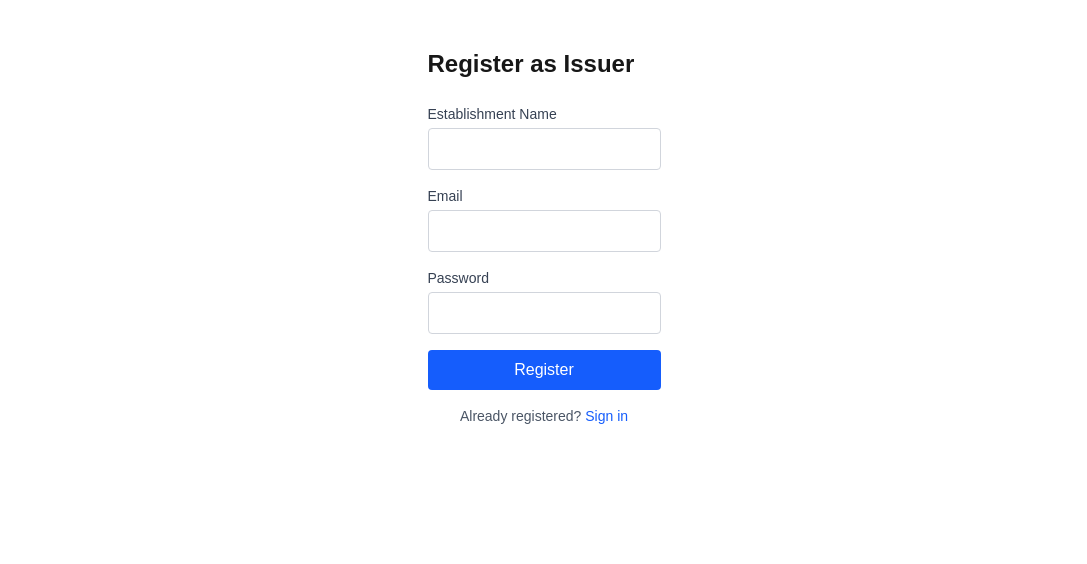
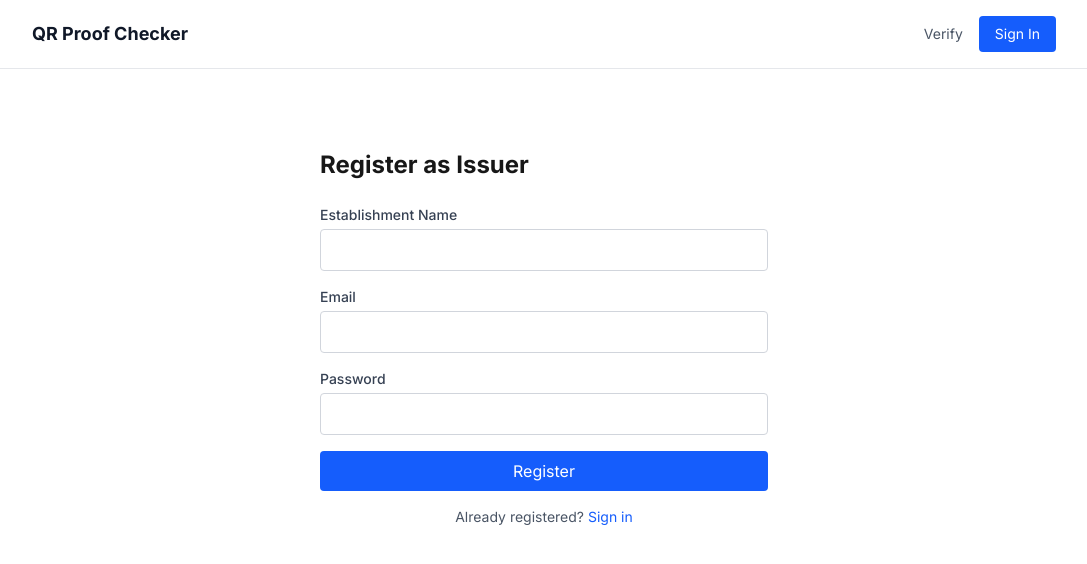
Before and after one commit to gunawanwilljkt/qr-proof-checker, a Next.js app in the folder qr-proof-checker/: page /register in a window 1280 px wide. Shown: the top 564 px of the page, without its empty margins (96-1183 px from the left). Built offline with nearby package versions, Linux system fonts and the light colour scheme; no server answers.

Commit message:
feat: add navigation component and update root layout

```diff
--- a/qr-proof-checker/src/app/layout.tsx
+++ b/qr-proof-checker/src/app/layout.tsx
@@ -1,33 +1,26 @@
 import type { Metadata } from "next";
-import { Geist, Geist_Mono } from "next/font/google";
+import { Inter } from "next/font/google";
 import "./globals.css";
+import Nav from "@/components/nav";
 
-const geistSans = Geist({
-  variable: "--font-geist-sans",
-  subsets: ["latin"],
-});
-
-const geistMono = Geist_Mono({
-  variable: "--font-geist-mono",
-  subsets: ["latin"],
-});
+const inter = Inter({ subsets: ["latin"] });
 
 export const metadata: Metadata = {
-  title: "Create Next App",
-  description: "Generated by create next app",
+  title: "QR Proof Checker",
+  description: "Verify hotel and restaurant bill authenticity",
 };
 
 export default function RootLayout({
   children,
-}: Readonly<{
+}: {
   children: React.ReactNode;
-}>) {
+}) {
   return (
-    <html
-      lang="en"
-      className={`${geistSans.variable} ${geistMono.variable} h-full antialiased`}
-    >
-      <body className="min-h-full flex flex-col">{children}</body>
+    <html lang="en">
+      <body className={inter.className}>
+        <Nav />
+        <main className="mx-auto max-w-5xl px-6 py-8">{children}</main>
+      </body>
     </html>
   );
 }
--- /dev/null
+++ b/qr-proof-checker/src/components/nav.tsx
@@ -0,0 +1,72 @@
+"use client";
+
+import Link from "next/link";
+import { useRouter } from "next/navigation";
+import { useEffect, useState } from "react";
+
+interface User {
+  id: string;
+  name: string;
+  email: string;
+}
+
+export default function Nav() {
+  const router = useRouter();
+  const [user, setUser] = useState<User | null>(null);
+
+  useEffect(() => {
+    fetch("/api/auth/me")
+      .then((res) => (res.ok ? res.json() : null))
+      .then((data) => {
+        if (data?.issuer) setUser(data.issuer);
+      })
+      .catch(() => {});
+  }, []);
+
+  async function handleLogout() {
+    await fetch("/api/auth/logout", { method: "POST" });
+    setUser(null);
+    router.push("/");
+  }
+
+  return (
+    <nav className="border-b border-gray-200 bg-white px-6 py-4">
+      <div className="mx-auto flex max-w-5xl items-center justify-between">
+        <Link href="/" className="text-lg font-bold text-gray-900">
+          QR Proof Checker
+        </Link>
+        <div className="flex items-center gap-4">
+          <Link
+            href="/verify"
+            className="text-sm text-gray-600 hover:text-gray-900"
+          >
+            Verify
+          </Link>
+          {user ? (
+            <>
+              <Link
+                href="/dashboard"
+                className="text-sm text-gray-600 hover:text-gray-900"
+              >
+                Dashboard
+              </Link>
+              <button
+                onClick={handleLogout}
+                className="text-sm text-gray-600 hover:text-gray-900"
+              >
+                Logout
+              </button>
+            </>
+          ) : (
+            <Link
+              href="/login"
+              className="rounded bg-blue-600 px-4 py-2 text-sm text-white hover:bg-blue-700"
+            >
+              Sign In
+            </Link>
+          )}
+        </div>
+      </div>
+    </nav>
+  );
+}
```
